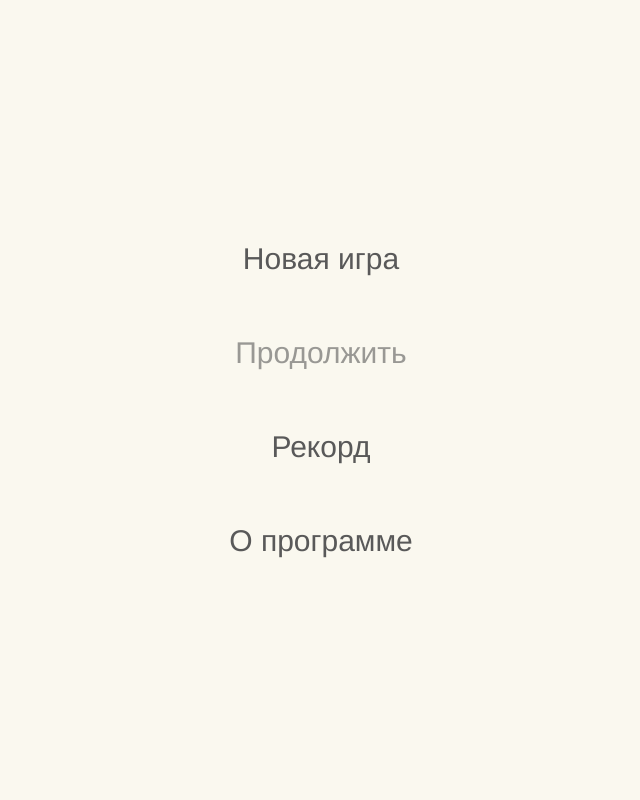
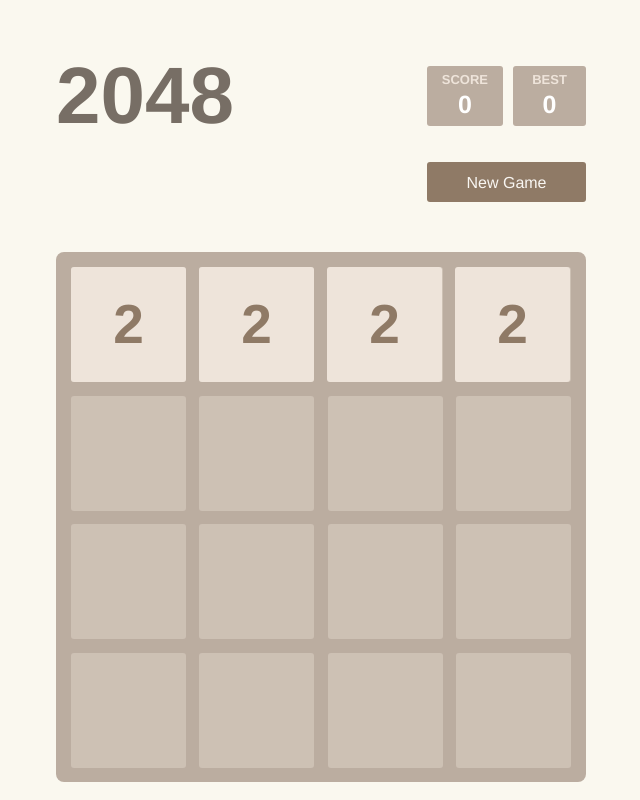
Before and after one commit to Oleksij95/2048, a Vue app: page / in a window 1280 px wide. Shown: the whole page, without its empty margins (319-959 px from the left). Built offline with nearby package versions, Linux system fonts and the light colour scheme.

Commit message:
add count state. fix move to left function

```diff
--- a/src/App.vue
+++ b/src/App.vue
@@ -1,9 +1,9 @@
 <template>
   <div class="wrapper">
 
-    <Menu v-if="gameStatus === 'menu'"/>
-    <gameField v-if="gameStatus === 'new_game'"/>
-    <!-- <gameField></gameField> -->
+    <!-- <Menu v-if="gameStatus === 'menu'"/> -->
+    <!-- <gameField v-if="gameStatus === 'new_game'"/> -->
+    <gameField></gameField>
   </div>
 </template>
 
--- a/src/components/gameField.vue
+++ b/src/components/gameField.vue
@@ -22,7 +22,22 @@
             <div class="gridRow" v-for="i in gameSize" :key="i">
                 <div class="gridColumn" v-for="j in gameSize" :key="j"></div>
             </div>
-            <div class="gameGeneretedElements" id="gameGeneretedElements"></div>
+            <div class="gameGeneretedElements" id="gameGeneretedElements">
+                <!-- <div title="4" x="2" y="1" class="g_el position_2_2">4</div>
+                <div title="4" x="2" y="4" class="g_el position_2_2">4</div> -->
+
+
+                <div title="2" x="1" y="3" class="g_el position_1_3">2</div>
+                <div title="2" x="1" y="4" class="g_el position_1_4">2</div>
+                <div title="2" x="1" y="2" class="g_el position_1_2">2</div>
+                <div title="2" x="1" y="1" class="g_el position_1_1">2</div>
+
+
+
+                <!-- <div title="2" x="3" y="1" class="g_el position_3_1">2</div>
+                <div title="2" x="4" y="3" class="g_el position_4_3">2</div>
+                <div title="2" x="4" y="4" class="g_el position_4_4">2</div> -->
+            </div>
         </div>
 
 
@@ -33,7 +48,7 @@
 export default {
 
     data: () => ({
-        rand_value: [2, 4],
+        rand_value: [2, 4]
     }),
 
     computed: {
@@ -54,9 +69,9 @@
 
     methods: {
         startGame () {
-            this.celarGame()
-            this.generateEl()
-            this.generateEl()
+            // this.celarGame()
+            // this.generateEl()
+            // this.generateEl()
         },
 
         generateEl() {
@@ -68,14 +83,61 @@
 
             if (!this.closePosition.includes("position_" + rand_x + "_" + rand_y)) {
                 new_el.innerHTML = this.rand_value[this.getRandomIntInclusive(0, this.rand_value.length - 1)];
+                new_el.title = new_el.innerText
+                new_el.setAttribute("x", rand_x)
+                new_el.setAttribute("y", rand_y)
                 new_el.className = "g_el position_" + rand_x + "_" + rand_y;
                 el_wrapper.append(new_el);
-                console.log("push: " + "position_" + rand_x + "_" + rand_y);
                 this.$store.dispatch("setPosition", "position_" + rand_x + "_" + rand_y);
             } else {
                 this.generateEl();
             }
+        },
 
+        move(to) {
+
+            let gridRow = document.querySelectorAll(".gridRow")
+
+            for (let i = 0; i < gridRow.length; i++) {
+                let row_els = document.querySelectorAll(".gameGeneretedElements .g_el[x='" + parseInt(i + 1) + "']");
+                let row_els_arr = Array.prototype.slice.call(row_els, 0);
+                row_els_arr = row_els_arr.sort((a, b) => { return parseFloat(a.getAttribute("y")) - parseFloat(b.getAttribute("y")) })
+
+                if (to === "toLeft") {
+                    for (let el = 0; el < row_els_arr.length; el++) {
+                        let y = 4;
+                        let current_el = row_els_arr[el];
+                        let current_el_y = parseInt(current_el.getAttribute("y"))
+                        while (y >= 1) {
+                            if (y < current_el_y) {
+                                let prev_el = document.querySelector(".gameGeneretedElements .g_el[x='" + parseInt(i + 1) + "'][y='" + y + "']")
+                                if (prev_el === null) {
+                                    current_el.setAttribute("y", y)
+                                }
+                                if (prev_el) {
+                                    let prev_el_value = parseInt(prev_el.innerText)
+                                    let prev_el_y = parseInt(prev_el.getAttribute("y"))
+                                    if (prev_el_value === parseInt(current_el.innerText) && !prev_el.classList.contains("be_apply")) {
+                                        current_el.setAttribute("y", prev_el_y)
+                                        prev_el.remove()
+                                        current_el.classList.add("be_apply")
+                                        current_el.innerText = parseInt(current_el.innerText) * 2
+                                        this.$store.commit("setCurrentScore", parseInt(current_el.innerText))
+                                        current_el.setAttribute("title", parseInt(current_el.innerText))
+                                        break
+                                    } else {
+                                        break
+                                    }
+                                }
+                            }
+                            current_el.classList.remove("be_apply");
+                            y--;
+                        }
+                    }
+                }
+
+            }
+            // this.generateEl()
         },
 
         getRandomIntInclusive(min, max) {
@@ -94,16 +156,16 @@
         this.startGame()
         window.addEventListener('keyup', (e) => {
             if (e.code === "ArrowLeft") {
-                this.generateEl()
+                this.move("toLeft")
             }
             if (e.code === "ArrowRight") {
-                this.generateEl()
+                this.move("toRight")
             }
             if (e.code === "ArrowUp") {
-                this.generateEl()
+                this.move("toUp")
             }
             if (e.code === "ArrowDown") {
-                this.generateEl()
+                this.move("toDown")
             }
         });
     }
@@ -213,61 +275,96 @@
         font-weight: bold;
         z-index: 10;
         font-size: 55px;
+        transition: all .3s;
         color: #8f7a66;
     }
+    .g_el[title="4"]{
+        background: #eee1c9;
+    }
+    .g_el[title="8"]{
+        background: #f3b27a;
+    }
+    .g_el[title="16"]{
+        background: #eee1c9;
+    }
+    .g_el[title="32"]{
+        background: #f77c5f;
+    }
+    .g_el[title="64"]{
+        background: #f75f3b;
+    }
+    .g_el[title="128"]{
+        background: #edd073;
+    }
 
-    .position_1_1{
+
+    .g_el[x="1"][y="1"]{
         transform: translate(0px, 0px);
     }
-    .position_1_2{
+
+    .g_el[x="1"][y="2"]{
         transform: translate(128px, 0px);
     }
-    .position_1_3{
+
+    .g_el[x="1"][y="3"]{
         transform: translate(256px, 0px);
     }
-    .position_1_4{
+
+    .g_el[x="1"][y="4"]{
        transform: translate(384px, 0px);
     }
 
 
-    .position_2_1{
+    .g_el[x="2"][y="1"]{
         transform: translate(0px, 129px);
     }
-    .position_2_2{
+
+    .g_el[x="2"][y="2"]{
         transform: translate(128px, 129px);
     }
-    .position_2_3{
+
+    .g_el[x="2"][y="3"]{
         transform: translate(256px, 129px);
     }
-    .position_2_4{
+
+    .g_el[x="2"][y="4"]{
        transform: translate(384px, 129px);
     }
 
 
-    .position_3_1{
+    .g_el[x="3"][y="1"]{
         transform: translate(0px, 257px);
     }
-    .position_3_2{
+
+    .g_el[x="3"][y="2"]{
         transform: translate(128px, 257px);
     }
-    .position_3_3{
+
+    .g_el[x="3"][y="3"]{
         transform: translate(256px, 257px);
     }
-    .position_3_4{
+
+    .g_el[x="3"][y="4"]{
        transform: translate(384px, 257px);
     }
 
 
-    .position_4_1{
+
+    .g_el[x="4"][y="1"]{
         transform: translate(0px, 386px);
     }
-    .position_4_2{
+
+    .g_el[x="4"][y="2"]{
         transform: translate(128px, 386px);
     }
-    .position_4_3{
+
+    .g_el[x="4"][y="3"]{
         transform: translate(256px, 386px);
     }
-    .position_4_4{
+
+    .g_el[x="4"][y="4"]{
        transform: translate(384px, 386px);
     }
+
+
 </style>
--- a/src/store/index.js
+++ b/src/store/index.js
@@ -19,6 +19,12 @@
     resetGame(state) {
       state.close_position = [],
       state.current_score = 0
+    },
+    changeELPosition(state, value){
+      state.close_position = value
+    },
+    setCurrentScore(state, score) {
+      state.current_score += score
     }
   },
 
```
Lines whose indentation alone changed are shown as unchanged.
